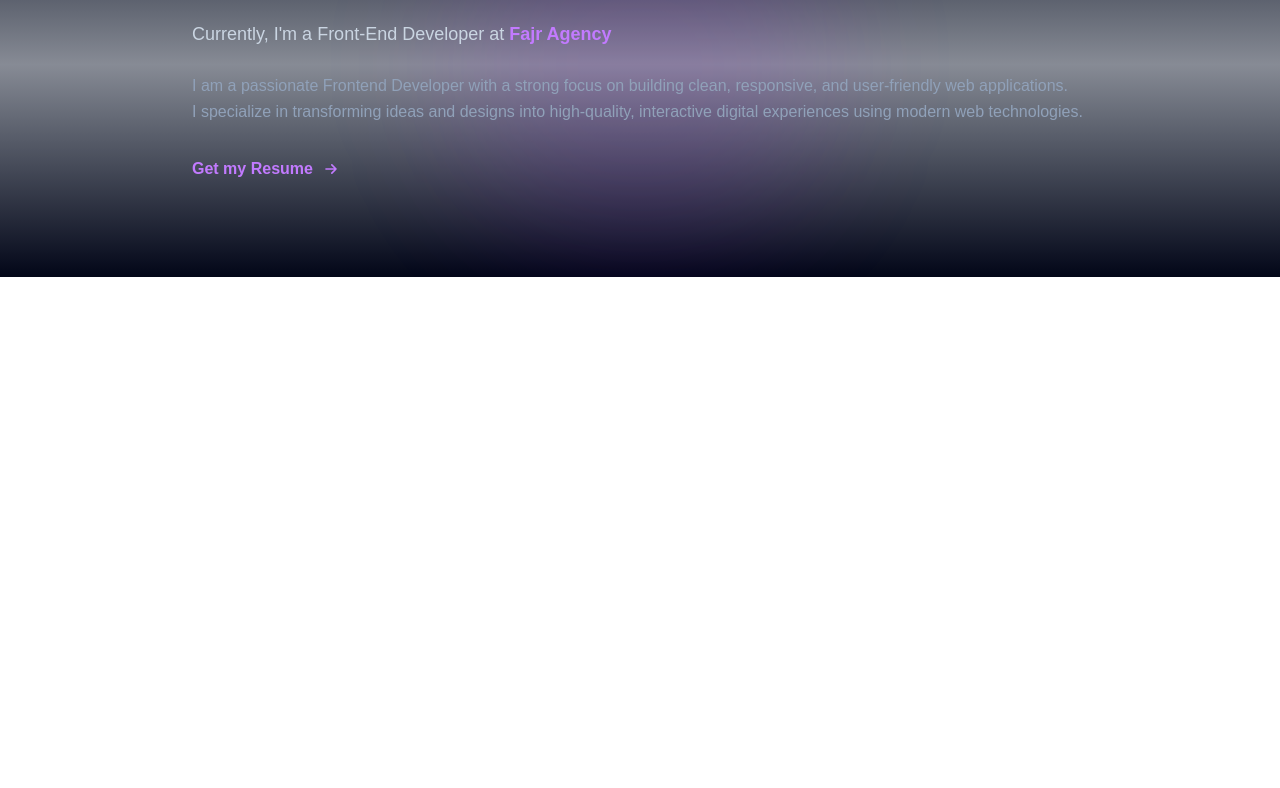
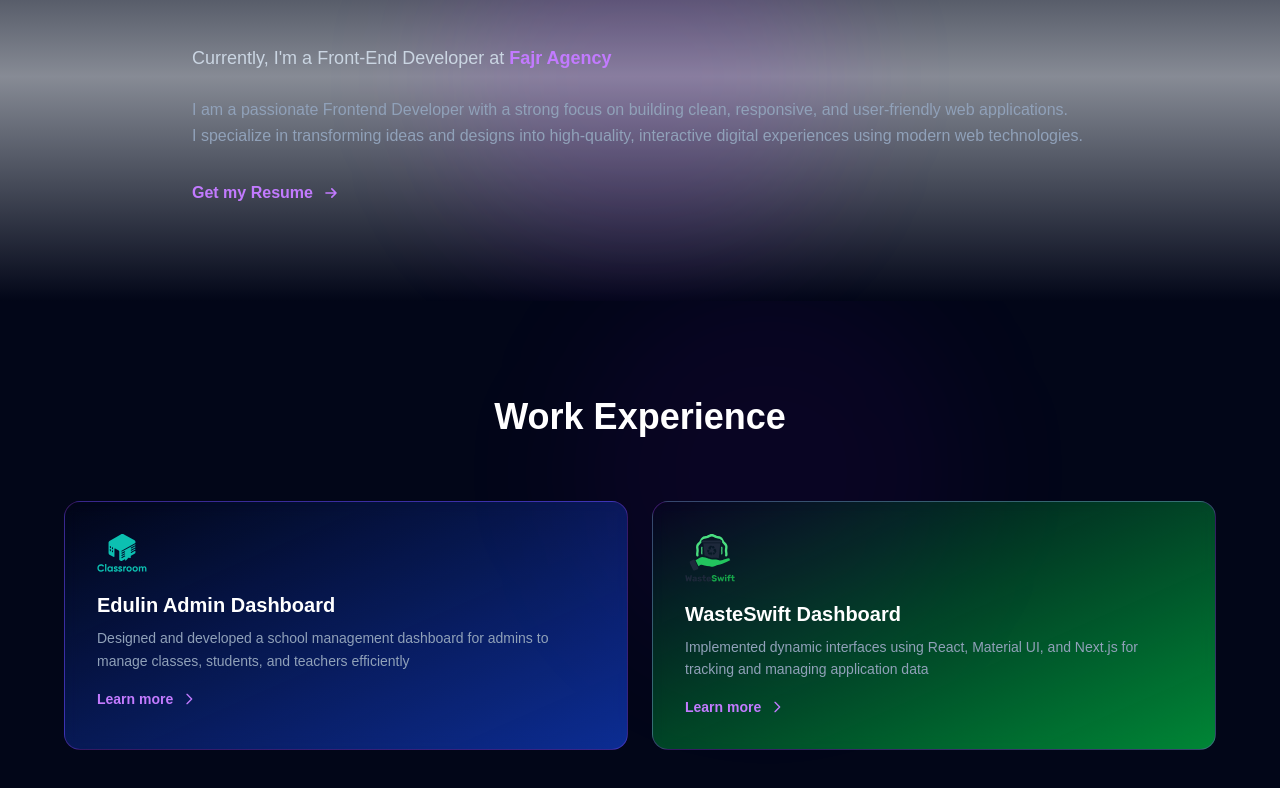
Before and after one commit to sulimanshams/CodeAlpha_-Portfolio, a Next.js app: page / in a window 1280 px wide. Shown: the part 948-1736 px from the top of the page. Before the commit the page ends 1225 px from the top, so only its background shows below. Built offline with nearby package versions, Linux system fonts and the light colour scheme.

Commit message:
work part is done

```diff
--- a/app/page.tsx
+++ b/app/page.tsx
@@ -1,6 +1,7 @@
 import NavBar from "@/src/nav"
 import Hero from "@/src/hero"
 import Bio from "@/src/bio"
+import Work from "@/src/work"
 
 export default function MainPage() {
     return (
@@ -8,7 +9,7 @@ export default function MainPage() {
          <NavBar />
          <Hero />
          <Bio />
-
+         <Work />
       </>
     )
 }
--- a/src/bio.tsx
+++ b/src/bio.tsx
@@ -35,7 +35,7 @@ export default function Bio(){
             viewport={{ once: true, margin: '-100px'}}
             >
                   <motion.h2 variants={itemVariants}
-                   className="text-4x1 md:text-5x1 font-bold text-white text-center mb-12"
+                   className="text-4xl md:text-5xl font-bold text-white text-center mb-12"
                   >
                     I&apos;m a Front-End Developer.
                   </motion.h2>
--- /dev/null
+++ b/src/work.tsx
@@ -0,0 +1,99 @@
+'use client';
+import {motion} from "framer-motion"
+import E from "@/public/E.svg"
+import W from "@/public/W.svg"
+import Image from "next/image";
+
+
+const Works = [
+ {
+    id: 1,
+    title: 'Edulin Admin Dashboard',
+    description: 'Designed and developed a school management dashboard for admins to manage classes, students, and teachers efficiently',
+    icon: E,
+    color: 'from-#0CC0B1-600/30 to-blue-700/60',
+  },
+   {
+    id: 4,
+    title: 'WasteSwift Dashboard',
+    description: 'Implemented dynamic interfaces using React, Material UI, and Next.js for tracking and managing application data',
+    icon: W,
+    color: 'from-#22C55E-600/30 to-green-600/80',
+  },
+]
+
+export default function Work() {
+ const containerVariants = {
+    hidden: { opacity: 0 },
+    visible: {
+      opacity: 1,
+      transition: {
+        staggerChildren: 0.15,
+      },
+    },
+  };
+
+  const itemVariants = {
+    hidden: { opacity: 0, y: 20 },
+    visible: {
+      opacity: 1,
+      y: 0,
+      transition: { duration: 0.6 },
+    },
+  };
+
+return (
+    <section className="py-24 px-4 bg-slate-950 relative overflow-hidden">
+        <div className="absolute inset-0">
+            <div className="absolute bottom-1/3 right-1/4 w-96 h-96 bg-purple-600/5 rounded-full blur-3xl">
+
+            </div>
+        </div>
+        <div className="relative z-10 max-w-6xl mx-auto">
+            <motion.h2
+             initial={{opacity:0 , y:-20}}
+             whileInView={{opacity:1 , y:0}}
+             viewport={{once:true}}
+             transition={{duration:0.6}}
+             className="text-4xl md:text-5x1 font-bold text-white mb-16 text-center"
+            >
+               Work Experience
+            </motion.h2>
+            <motion.div
+             variants={containerVariants}
+             initial="hidden"
+             whileInView="visible"
+             viewport={{once:true , margin:"-100px"}}
+             className="grid grid-cols-1 md:grid-cols-2 gap-6"
+            >
+                {Works.map((work) => (
+                    <motion.div
+                     key={work.id}
+                     variants={itemVariants}
+                     whileHover={{y:-5 , transition: {duration:0.2}}}
+                     className={`bg-gradient-to-br ${work.color} border border-purple-500/30 rounded-2xl p-8 backdrop-blur-sm hover:border-purple-400/60 transition-all duration-300 cursor-pointer group`}
+                     >
+                            <div className="text-5xl mb-4 group-hover:scale-110 transition-transform duration-300">
+                                  <Image src={work.icon} alt={work.title} width={50} height={50} />
+                            </div>
+                            <h3 className="text-xl font-bold text-white mb-2 group-hover:text-purple-300 transition-colors">
+                                {work.title}
+                            </h3>
+                            <p className="text-slate-400 text-sm leading-relaxed mb-4">
+                                {work.description}
+                            </p>
+                            <button
+                             className="text-purple-400 hover:text-purple-300 font-semibold text-sm flex items-center gap-2 transition-colors"
+                            >
+                                Learn more
+                                <svg className="w-4 h-4" fill="none" stroke="currentColor" viewBox="0 0 24 24">
+                                    <path strokeLinecap="round" strokeLinejoin="round" strokeWidth={2} d="M9 5l7 7-7 7"/>
+                                </svg>
+                            </button>
+                    </motion.div>
+                ))}
+            </motion.div>
+        </div>
+    </section>
+)
+}
```
Also changed, not shown: public/E.svg (added), public/W.svg (added).
